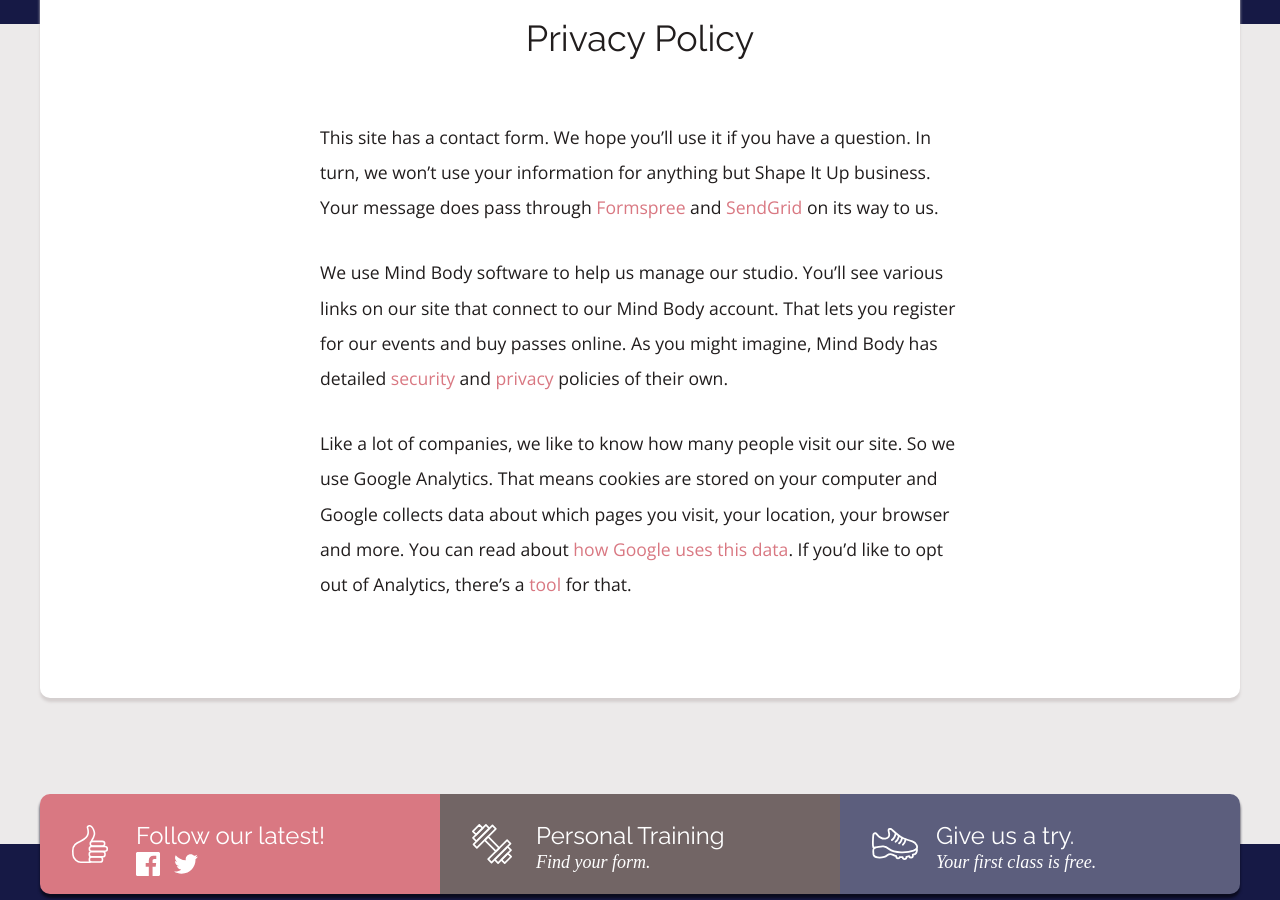
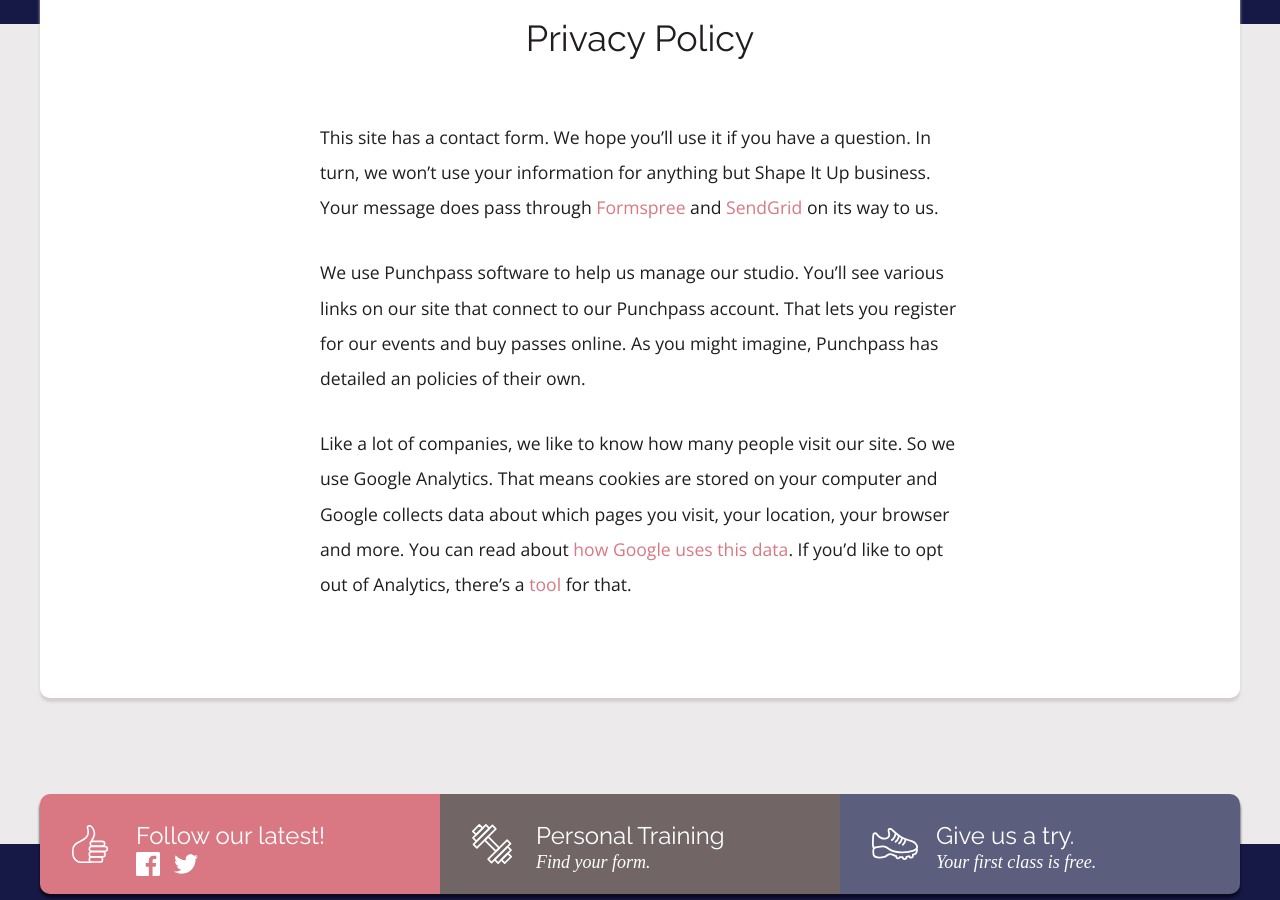
Before and after one commit to rwstone/shapeitup, a Jekyll site: the page built from privacy/index.md, in a window 1280 px wide and 900 px high, scrolled down 618 px. Built offline with Jekyll 4.4.1, drawn with Linux system fonts in a browser that asks for light colours; some web fonts are replaced.

Commit message:
Updated Index

```diff
--- a/privacy/index.md
+++ b/privacy/index.md
@@ -1,11 +1,11 @@
 ---
 title: Privacy Policy
+banner_image: "/img/billboards/zumba_squats.jpg"
 layout: page
-banner_image: "/img/billboards/zumba_squats.jpg"
 ---
 
 This site has a contact form. We hope you'll use it if you have a question. In turn, we won't use your information for anything but Shape It Up business. Your message does pass through [Formspree](https://formspree.io/) and [SendGrid](https://sendgrid.com/) on its way to us.
 
-We use Mind Body software to help us manage our studio. You'll see various links on our site that connect to our Mind Body account. That lets you register for our events and buy passes online. As you might imagine, Mind Body has detailed [security](https://www.mindbodyonline.com/security-policy) and [privacy](https://www.mindbodyonline.com/privacy-policy) policies of their own.
+We use Punchpass software to help us manage our studio. You'll see various links on our site that connect to our Punchpass account. That lets you register for our events and buy passes online. As you might imagine, Punchpass has detailed an policies of their own.
 
 Like a lot of companies, we like to know how many people visit our site. So we use Google Analytics. That means cookies are stored on your computer and Google collects data about which pages you visit, your location, your browser and more. You can read about [how Google uses this data](https://www.google.com/policies/privacy/partners/). If you'd like to opt out of Analytics, there's a [tool](https://tools.google.com/dlpage/gaoptout) for that.
```
